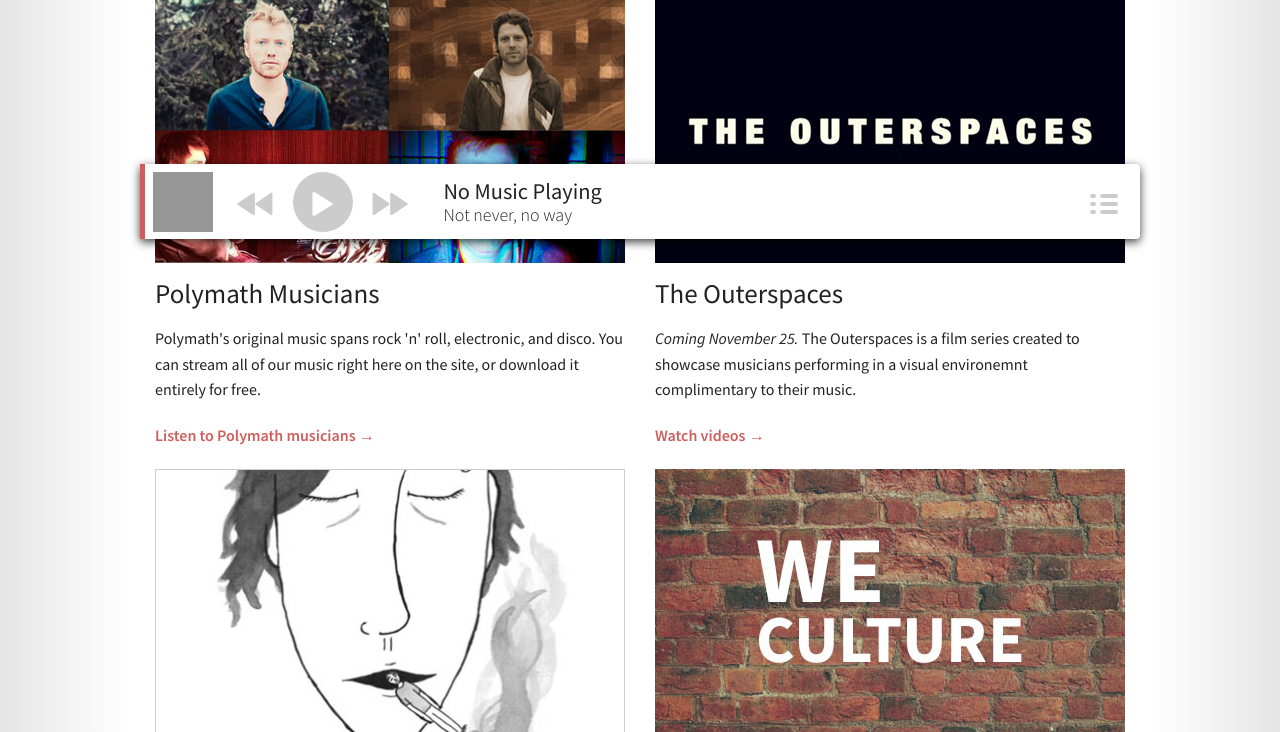
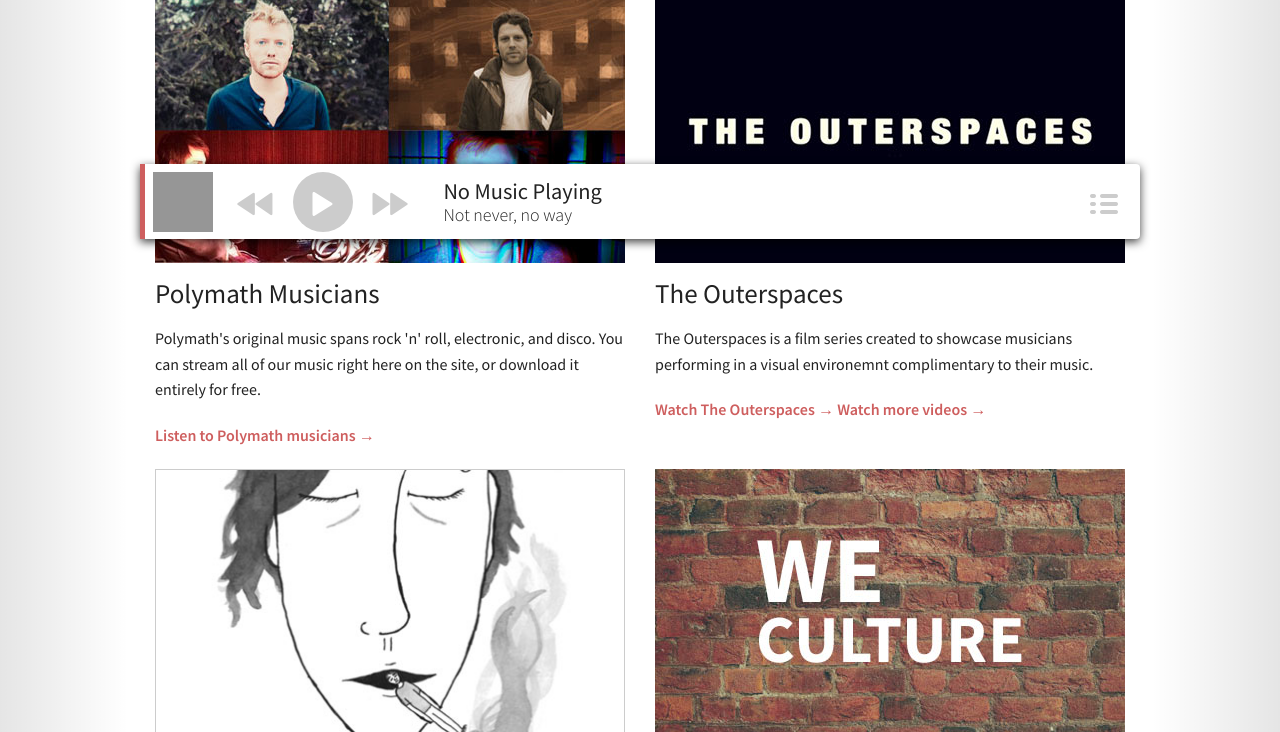
Before and after one commit to gakimball/polymath, a Django app: template polymath/templates/about.html in a window 1280 px wide. Shown: the part 546-1278 px from the top of the page. Run offline with Django 3.2, Linux system fonts and the light colour scheme; the template is opened without the code that fills it, so the values that code supplies are empty; grey boxes labelled with a size stand in for pictures from a placeholder-image service; parts of the project's set-up code (start-up, migrations or seed data) failed here and were passed over; some libraries are stand-ins or nearby versions.

Commit message:
Update about page with link to Outerspaces

```diff
--- a/polymath/templates/about.html
+++ b/polymath/templates/about.html
@@ -30,8 +30,11 @@
       <div class="large-6 columns">
         <img src="{% static 'img/about/outerspaces.jpg' %}" class="thumb" alt="">
         <h3>The Outerspaces</h3>
-        <p><em>Coming November 25.</em> The Outerspaces is a film series created to showcase musicians performing in a visual environemnt complimentary to their music.</p>
-        <p><a href="{% url 'apps.video.views.index' %}">Watch videos &rarr;</a></p>
+        <p>The Outerspaces is a film series created to showcase musicians performing in a visual environemnt complimentary to their music.</p>
+        <p>
+          <a href="{% url 'apps.video.views.outerspaces' %}">Watch The Outerspaces &rarr;</a>
+          <a href="{% url 'apps.video.views.index' %}">Watch more videos &rarr;</a>
+        </p>
       </div>
     </div>
     <div class="row">
```
